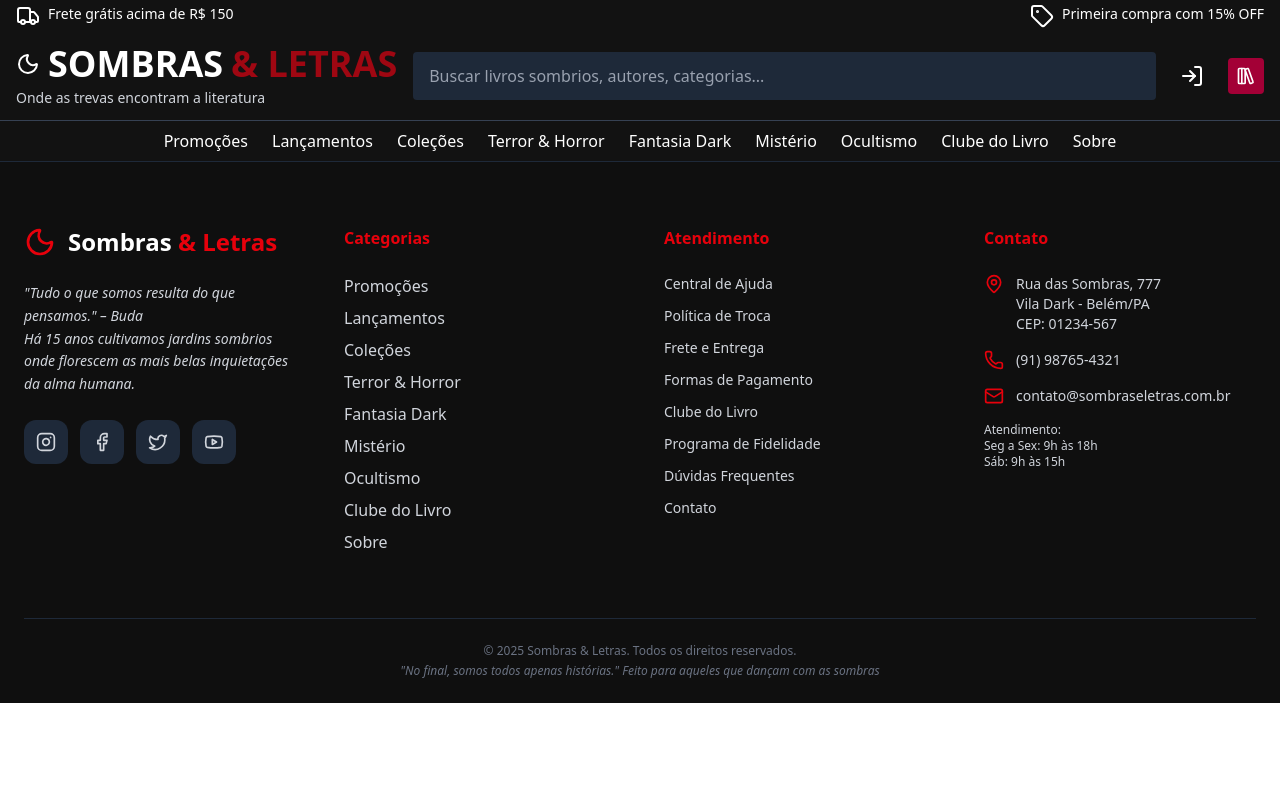
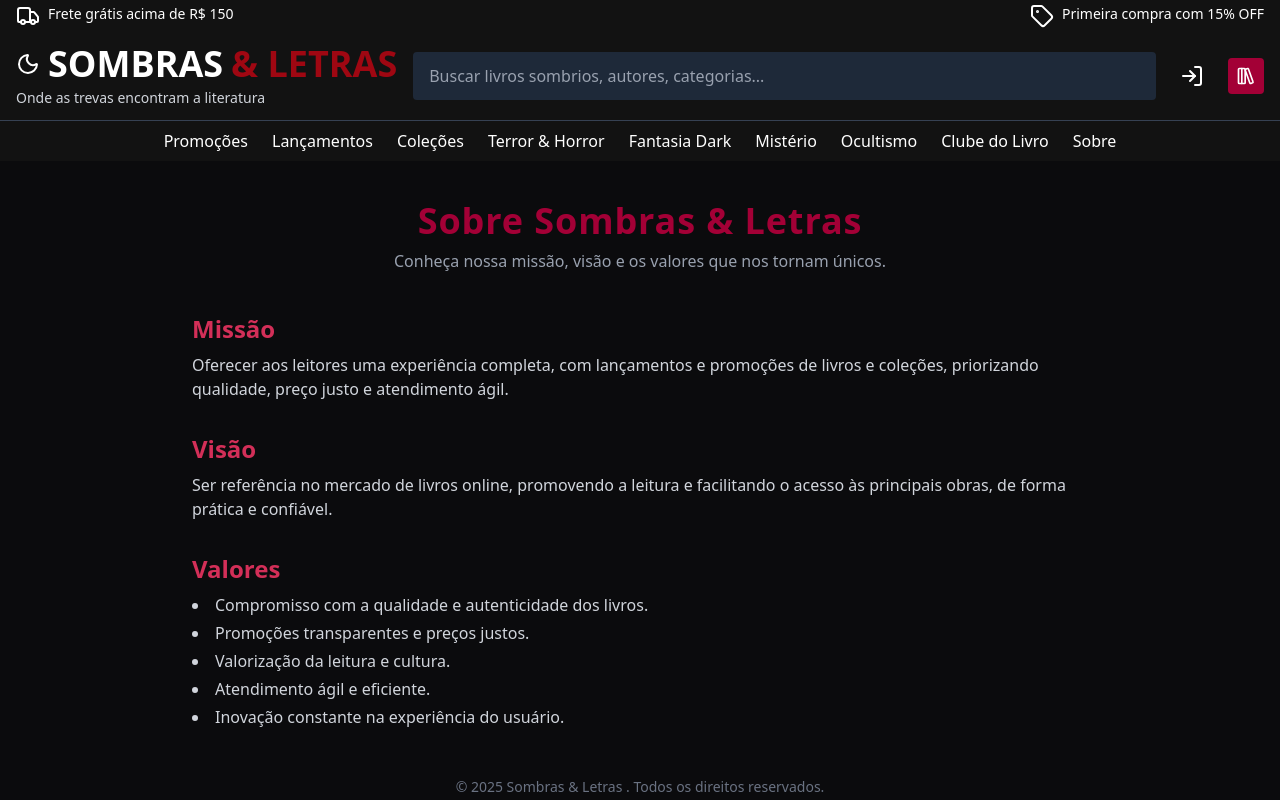
Before and after one commit to codebydias/front-sombras-letras, a React (Vite) app: page /about in a window 1280 px wide. Shown: the top 800 px of the page. Built offline with nearby package versions, Linux system fonts and the light colour scheme; a web font is replaced by a local one.

Commit message:
feat: Add an "About" page and implement a releases section with API integration.

```diff
--- a/src/App.tsx
+++ b/src/App.tsx
@@ -6,6 +6,8 @@ import Home from "./pages/home";
 import Auth from "./pages/auth";
 import Collections  from "./pages/collections";
 import Sales from "./pages/sales";
+import Releases from "./pages/releases";
+import About from "./pages/about";
 
 
 export default function App() {
@@ -17,9 +19,11 @@ export default function App() {
 
       <Routes>
         <Route path="/" element={<Home />} />
+        <Route path="/about" element={<About />} />
         <Route path="/auth" element={<Auth />} />
         <Route path="/collections" element={<Collections />} />
         <Route path="/sales" element={<Sales />} />
+        <Route path="/releases" element={<Releases />} />
       </Routes>
 
       <Footer />
--- /dev/null
+++ b/src/pages/about.tsx
@@ -0,0 +1,52 @@
+export default function About() {
+  return (
+    <div className="min-h-screen bg-[#0b0b0d] text-gray-100 py-10 px-6">
+      <div className="max-w-4xl mx-auto">
+        <header className="text-center mb-10">
+          <h1 className="text-4xl font-bold mb-2 text-[#a30036] tracking-wide">
+            Sobre Sombras & Letras
+          </h1>
+          <p className="text-gray-400 text-sm md:text-base">
+            Conheça nossa missão, visão e os valores que nos tornam únicos.
+          </p>
+        </header>
+
+        <section className="mb-8">
+          <h2 className="text-2xl font-semibold text-[#d32f58] mb-2">Missão</h2>
+          <p className="text-gray-300 text-base">
+            Oferecer aos leitores uma experiência completa, com lançamentos e
+            promoções de livros e coleções, priorizando qualidade, preço justo e
+            atendimento ágil.
+          </p>
+        </section>
+
+        <section className="mb-8">
+          <h2 className="text-2xl font-semibold text-[#d32f58] mb-2">Visão</h2>
+          <p className="text-gray-300 text-base">
+            Ser referência no mercado de livros online, promovendo a leitura e
+            facilitando o acesso às principais obras, de forma prática e
+            confiável.
+          </p>
+        </section>
+
+        <section>
+          <h2 className="text-2xl font-semibold text-[#d32f58] mb-2">
+            Valores
+          </h2>
+          <ul className="list-disc list-inside text-gray-300 text-base space-y-1">
+            <li>Compromisso com a qualidade e autenticidade dos livros.</li>
+            <li>Promoções transparentes e preços justos.</li>
+            <li>Valorização da leitura e cultura.</li>
+            <li>Atendimento ágil e eficiente.</li>
+            <li>Inovação constante na experiência do usuário.</li>
+          </ul>
+        </section>
+
+        <footer className="mt-12 text-center text-gray-500 text-sm">
+          &copy; {new Date().getFullYear()} Sombras & Letras . Todos os direitos
+          reservados.
+        </footer>
+      </div>
+    </div>
+  );
+}
--- a/src/pages/collections.tsx
+++ b/src/pages/collections.tsx
@@ -125,6 +125,7 @@ export default function Collections() {
                           >
                             <span className="text-sm text-gray-200">
                               {book.subtitle}
+                              <span className="text-red-400"> {formatCurrencyBRL(book.price)}</span>
                             </span>
                             <button
                               onClick={(e) => {
--- /dev/null
+++ b/src/pages/releases.tsx
@@ -0,0 +1,89 @@
+import { useEffect, useState } from "react";
+import axios from "axios";
+import { formatCurrencyBRL } from "@/utils/formats"; // função utilitária pra formatar preços
+
+type Release = {
+  id: string;
+  title: string;
+  subtitle?: string;
+  synopsis?: string;
+  autor_id: number;
+  category_id?: number;
+  serie_id?: number;
+  is_release: string;
+  price: number;
+};
+
+export default function Releases() {
+  const [releases, setReleases] = useState<Release[]>([]);
+  const [loading, setLoading] = useState(true);
+
+  useEffect(() => {
+    const fetchReleases = async () => {
+      try {
+        const { data } = await axios.get<{ releases: Release[] }>(
+          `${import.meta.env.VITE_API_URL}/books/releases`
+        );
+        setReleases(data.releases);
+      } catch (err) {
+        console.error("Erro ao buscar lançamentos:", err);
+      } finally {
+        setLoading(false);
+      }
+    };
+    fetchReleases();
+  }, []);
+
+  if (loading) {
+    return (
+      <div className="flex items-center justify-center min-h-screen text-gray-400 bg-[#0b0b0d]">
+        Carregando lançamentos...
+      </div>
+    );
+  }
+
+  if (!releases) {
+    return (
+      <div className="flex items-center justify-center min-h-screen text-gray-400 bg-[#0b0b0d]">
+        Nenhum lançamento disponível.
+      </div>
+    );
+  }
+
+  return (
+    <div className="min-h-screen bg-[#0b0b0d] text-gray-100 py-10 px-6">
+      <div className="max-w-6xl mx-auto">
+        <header className="mb-10 text-center">
+          <h1 className="text-4xl font-bold mb-2 text-[#a30036] tracking-wide">
+            Lançamentos
+          </h1>
+          <p className="text-gray-400 text-sm md:text-base">
+            Confira os livros mais recentes disponíveis na nossa loja.
+          </p>
+        </header>
+
+        <div className="grid gap-6 sm:grid-cols-2 lg:grid-cols-3">
+          {releases.map((book) => (
+            <div
+              key={book.id}
+              className="rounded-2xl border border-[#1f1f21] bg-[#111113] p-5 hover:border-[#a30036]/60 transition cursor-pointer"
+            >
+              <h2 className="text-xl font-semibold text-[#d32f58] mb-1">
+                {book.title}
+              </h2>
+              {book.subtitle && (
+                <h3 className="text-gray-400 text-sm mb-2">{book.subtitle}</h3>
+              )}
+              {book.synopsis && (
+                <p className="text-gray-300 text-sm mb-3">{book.synopsis}</p>
+              )}
+              <span className="text-[#ff4d6d] font-semibold">
+                {formatCurrencyBRL(book.price)}
+              </span>
+            </div>
+          ))}
+        </div>
+      </div>
+    </div>
+  );
+}
```
